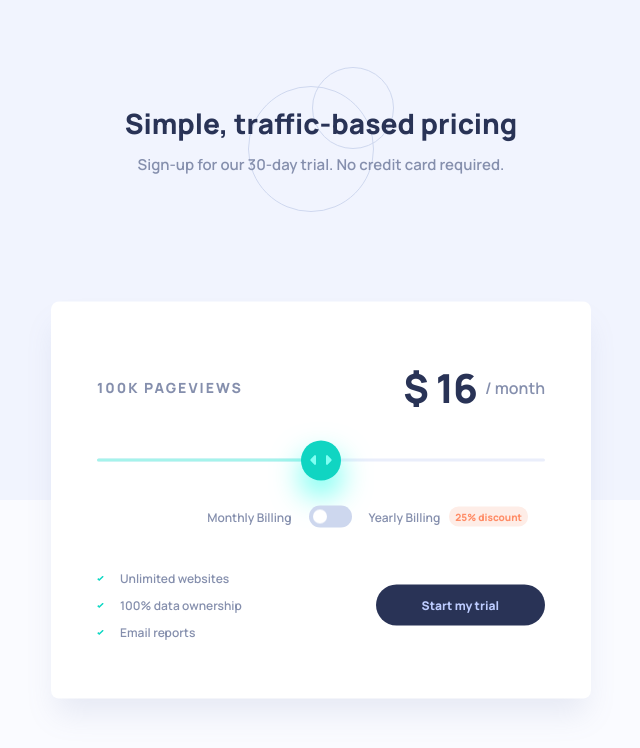
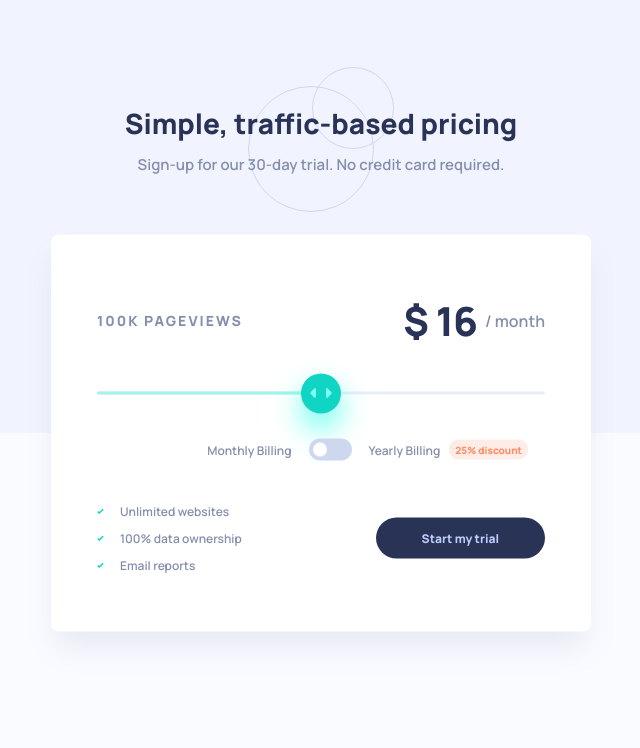
Before and after one commit to LanceLiang2011/pricecard, a React (Vite) app: page / in a window 1280 px wide. Shown: the top 748 px of the page, without its empty margins (319-959 px from the left). Built offline with nearby package versions, Linux system fonts and the light colour scheme.

Commit message:
Reduce header height

```diff
--- a/src/components/Header.jsx
+++ b/src/components/Header.jsx
@@ -15,7 +15,7 @@ export default function Header() {
 
 const Wrapper = styled.div`
   background: hsl(224 85% 97%);
-  height: 500px;
+  height: 433px;
   display: flex;
   flex-direction: column;
   align-items: center;
@@ -25,7 +25,7 @@ const Wrapper = styled.div`
 
   @media (max-width: 560px) {
     padding: 32px;
-    height: 400px;
+    height: 380px;
     text-align: center;
   }
 `;
```
